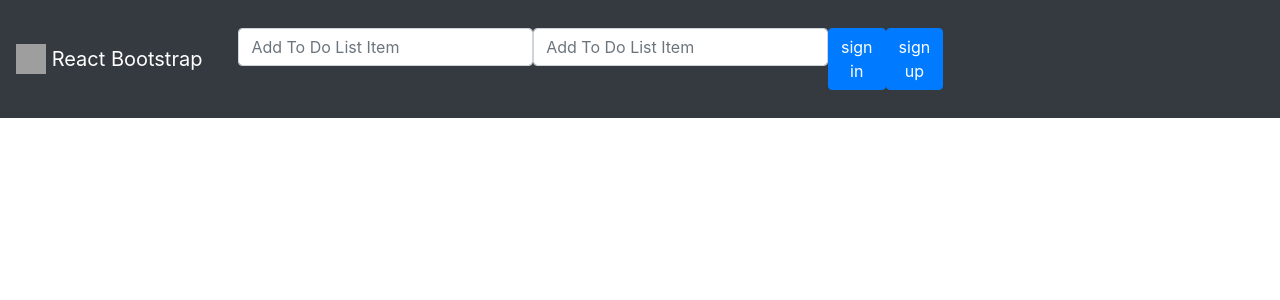
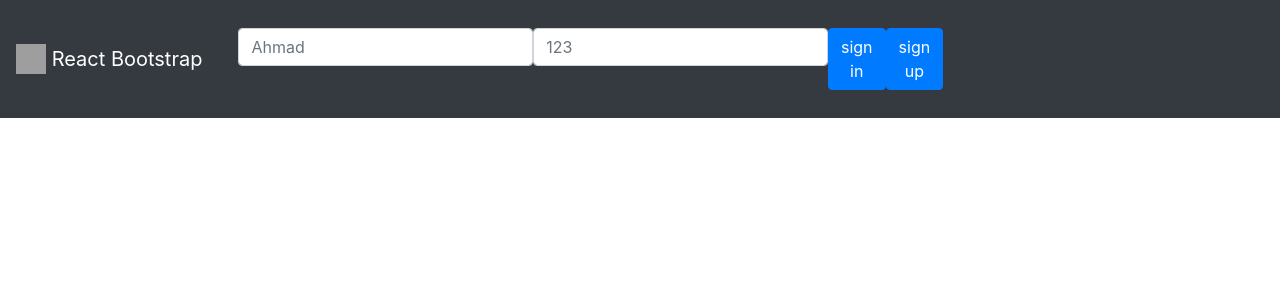
Before and after one commit to AhmadShela-401-advanced-javascript/toDo, a React (Create React App) app: page / in a window 1280 px wide. Shown: the top 300 px of the page. Built offline with nearby package versions, Linux system fonts and the light colour scheme; grey boxes are pictures that could not be loaded.

Commit message:
customHooks

```diff
--- a/src/components/signup/index.js
+++ b/src/components/signup/index.js
@@ -72,7 +72,7 @@ function SignUp(props) {
             <Form.Control
             id='name'
               name="text"
-              placeholder="Add To Do List Item"
+              placeholder="Ahmad"
             />
           {/* </Form.Label> */}
           {/* <Form.Label>
@@ -80,7 +80,7 @@ function SignUp(props) {
             <Form.Control
             id='pass'
               name="pass"
-              placeholder="Add To Do List Item"
+              placeholder="123"
             />
           {/* </Form.Label> */}
           <If condition={state == 1}>
```
